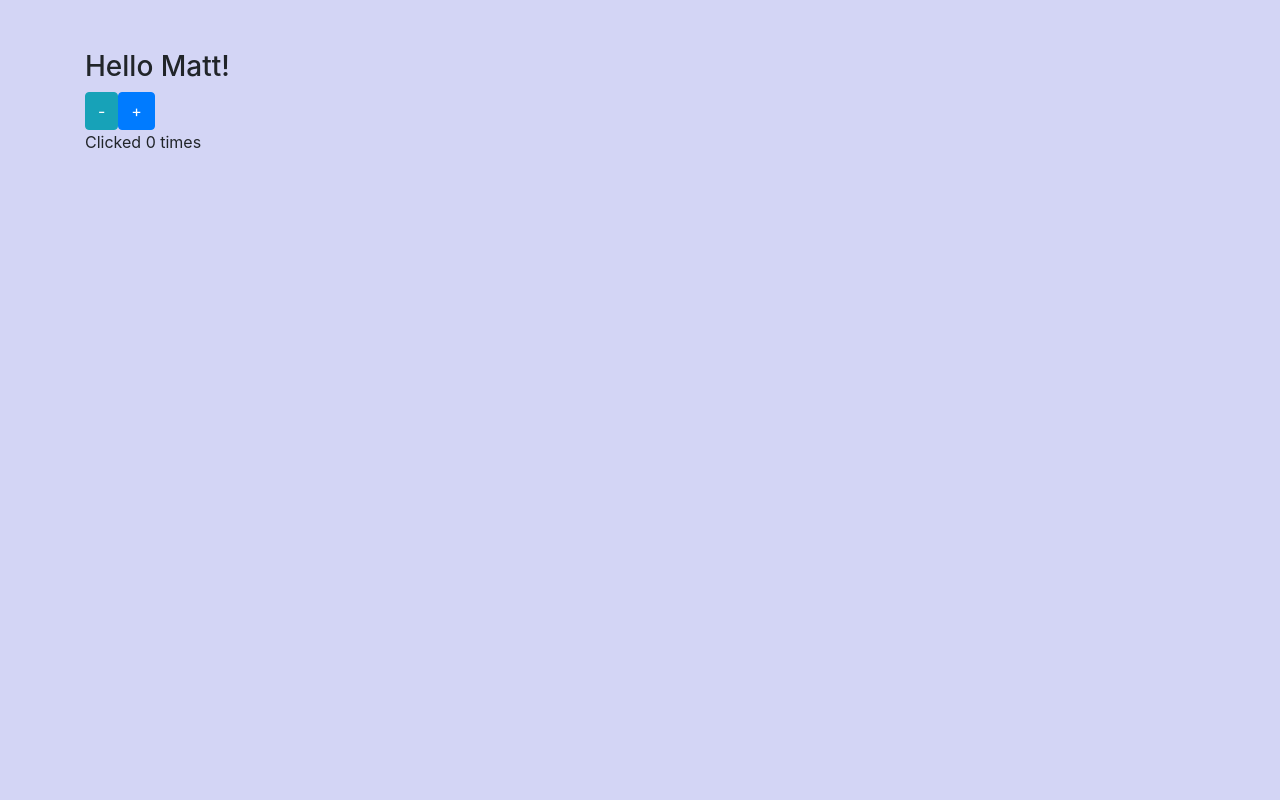
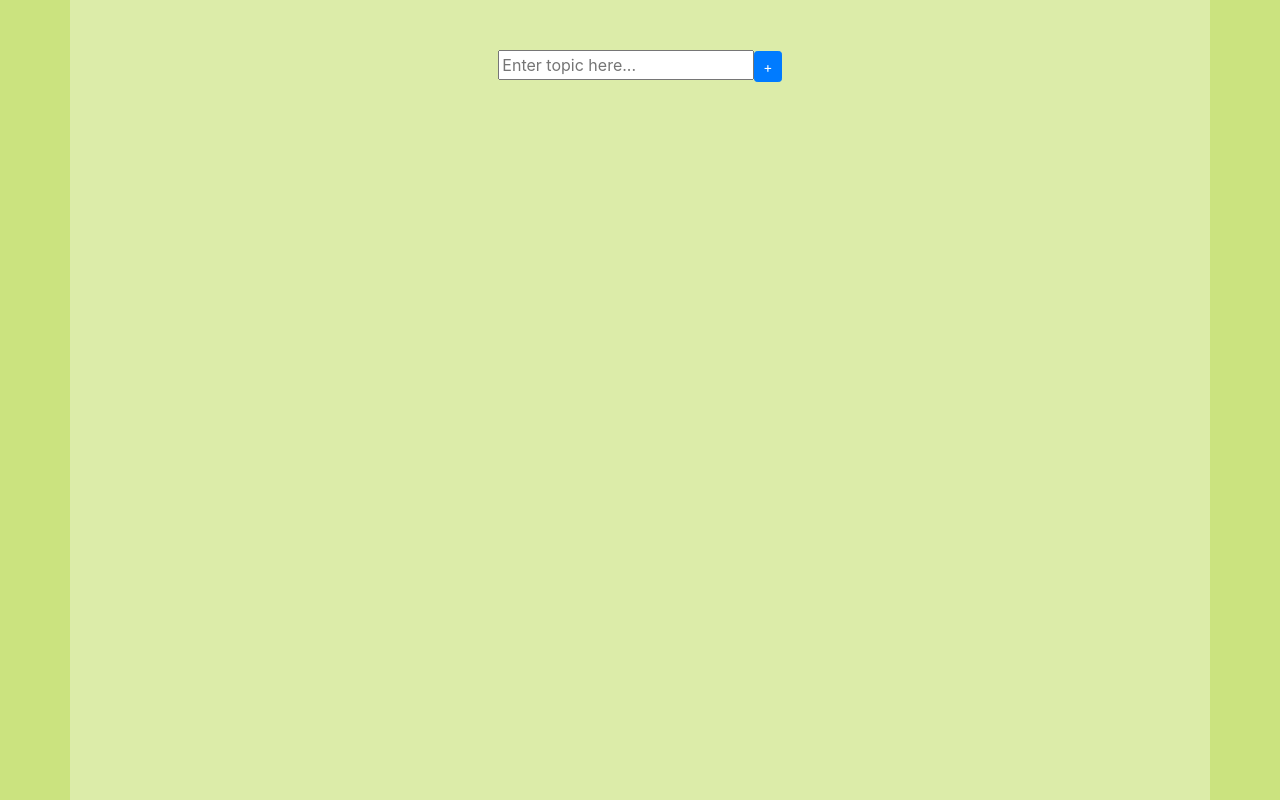
Before and after one commit to mstill3/react-for-dummies, a React (Create React App) app: page / in a window 1280 px wide. Built offline with nearby package versions, Linux system fonts and the light colour scheme.

Commit message:
Enter to add new item

```diff
--- a/src/components/shopping-list.tsx
+++ b/src/components/shopping-list.tsx
@@ -1,6 +1,6 @@
 
 // Import dependencies
-import React, { Component, MouseEvent, ChangeEvent } from 'react'
+import React, { Component, MouseEvent, ChangeEvent, KeyboardEvent} from 'react'
 import { EmptyInterface, ShoppingListStateInterface } from '../interfaces'
 
 
@@ -17,11 +17,16 @@ class ShoppingList extends Component<EmptyInterface, ShoppingListStateInterface>
         };
     }
 
+    add = () =>
+    {
+        const newList: Array<string> = this.state.items.concat(this.state.newitemName);
+        this.setState({ items: newList });
+    }
+
     addItem = (event: MouseEvent) =>
     {
         event.preventDefault();
-        const newList: Array<string> = this.state.items.concat(this.state.newitemName);
-        this.setState({ items: newList });
+        this.add();
     }
 
     removeItem = (event: MouseEvent, removeName: string) =>
@@ -47,6 +52,12 @@ class ShoppingList extends Component<EmptyInterface, ShoppingListStateInterface>
         this.setState({ newitemName: event.target.value});
     }
 
+    handleEnterPress = (event: KeyboardEvent<HTMLInputElement>) =>
+    {
+        if(event.key === 'Enter')
+            this.add();
+    }
+
     render = () =>
     {
         return (
@@ -55,25 +66,27 @@ class ShoppingList extends Component<EmptyInterface, ShoppingListStateInterface>
                   placeholder="Enter topic here..."
                   value={ this.state.newitemName }
                   onChange={ this.handleTextChange }
+                  onKeyDown={ this.handleEnterPress }
                 />
                 <button
                     className="btn btn-primary btn-sm"
                     onClick={this.addItem}>
                     +
                 </button>
+
                 {
                     this.state.items.map((item) => (
-                        <div>
-                            <p> {item} </p>
+                        <div className="itemBox">
+                            <span> {item} </span>
+                            <button
+                                className="btn btn-dark btn-sm"
+                                onClick={(e) => this.editItem(e, item)}>
+                                %
+                            </button>
                             <button
                                 className="btn btn-danger btn-sm"
                                 onClick={(e) => this.removeItem(e, item)}>
                                 -
-                            </button>
-                            <button
-                                className="btn btn-info btn-sm"
-                                onClick={(e) => this.editItem(e, item)}>
-                                %
                             </button>
                         </div>
                     ))
--- a/src/index.tsx
+++ b/src/index.tsx
@@ -5,6 +5,7 @@ import { render } from 'react-dom'
 
 // Import components
 // import Greeting from './components/greeting'
+import ShoppingList from './components/shopping-list'
 import Greeting from './components/greeting'
 
 // Import styles
@@ -29,19 +30,17 @@ import './styles/styles.scss'
 //   )
 // }
 
-class App extends Component
+const App = () =>
 {
 
-  render = () =>
-  {
     return (
       <div
-       className="container shiftdown">
-          <Greeting
-           name="Matt"/>
+       className="container main">
+          {/* <Greeting
+           name="Matt"/> */}
+           <ShoppingList />
       </div>
     );
-  }
 
 }
 
--- a/src/styles/styles.scss
+++ b/src/styles/styles.scss
@@ -1,9 +1,17 @@
 @import "variables.scss";
 
-body {
+html, body {
+  height: 100%;
   background-color: $background-color;
 }
 
-.shiftdown {
+.main {
+  text-align: center;
   padding-top: 50px;
+  background-color: $container-color;
+  min-height: 100vh;
 }
+
+.itemBox {
+  padding: 10px;
+}
--- a/src/styles/variables.scss
+++ b/src/styles/variables.scss
@@ -1,3 +1,4 @@
-$primary-color: rgb(85, 94, 218);
+$primary-color: #bada55;
 
-$background-color: lighten($primary-color, 30%);
+$background-color: lighten($primary-color, 10%);
+$container-color: lighten($primary-color, 20%);
```
Also changed, not shown: src/interfaces.ts (+10 -0 lines), src/components/greeting.tsx (indentation only).
